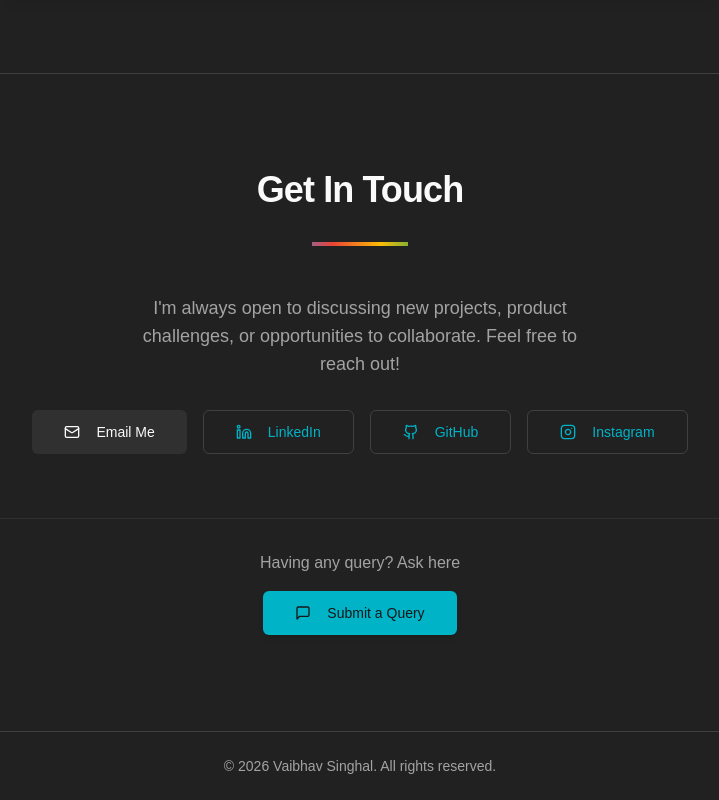
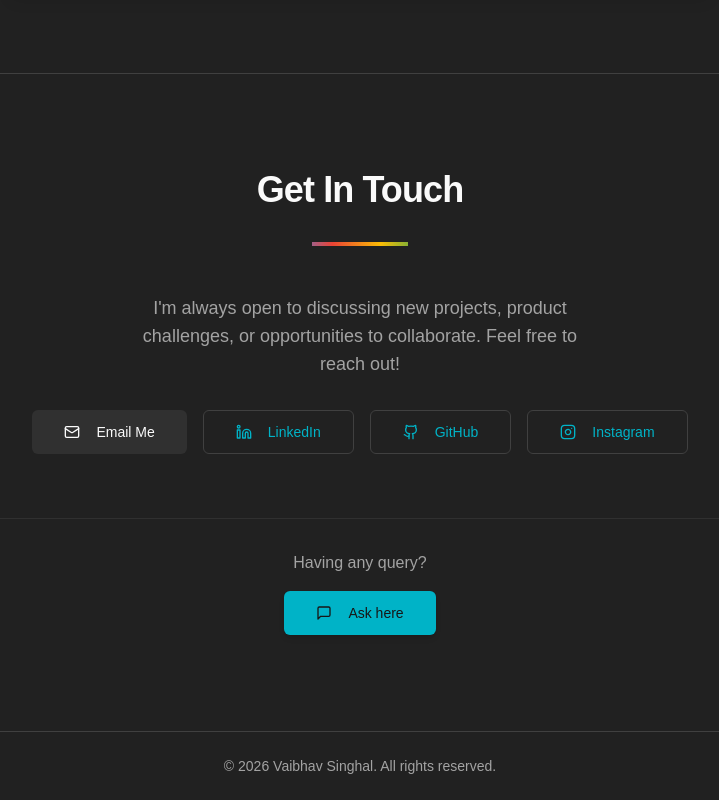
Before and after one commit to WebBhav/portfolio-pm, a Next.js app: page /query in a window 1280 px wide. Shown: the part 914-1714 px from the top of the page, without its empty margins (280-999 px from the left). Built offline with nearby package versions, Linux system fonts and the light colour scheme.

Commit message:
handle the look of the submit a query button in the footer and its on ho

```diff
--- a/src/components/sections/contact-section.tsx
+++ b/src/components/sections/contact-section.tsx
@@ -37,10 +37,10 @@ const ContactSection = () => {
       </div>
 
       <div className="mt-16 pt-8 border-t border-border/50">
-        <p className="text-muted-foreground mb-4 font-medium">Having any query? Ask here</p>
+        <p className="text-muted-foreground mb-4 font-medium">Having any query?</p>
         <Button asChild size="lg" variant="accent">
           <Link href="/query">
-            <MessageSquare className="mr-2 h-5 w-5" /> Submit a Query
+            <MessageSquare className="mr-2 h-5 w-5" /> Ask here
           </Link>
         </Button>
       </div>
--- a/src/components/ui/button.tsx
+++ b/src/components/ui/button.tsx
@@ -19,7 +19,7 @@ const buttonVariants = cva(
           "bg-secondary text-secondary-foreground hover:bg-secondary/80",
         ghost: "hover:bg-accent hover:text-accent-foreground",
         link: "text-primary underline-offset-4 hover:underline",
-        accent: "bg-accent text-accent-foreground hover:bg-accent/90 shadow-md",
+        accent: "bg-accent text-accent-foreground hover:bg-accent/80 shadow-md",
       },
       size: {
         default: "h-10 px-4 py-2",
```
